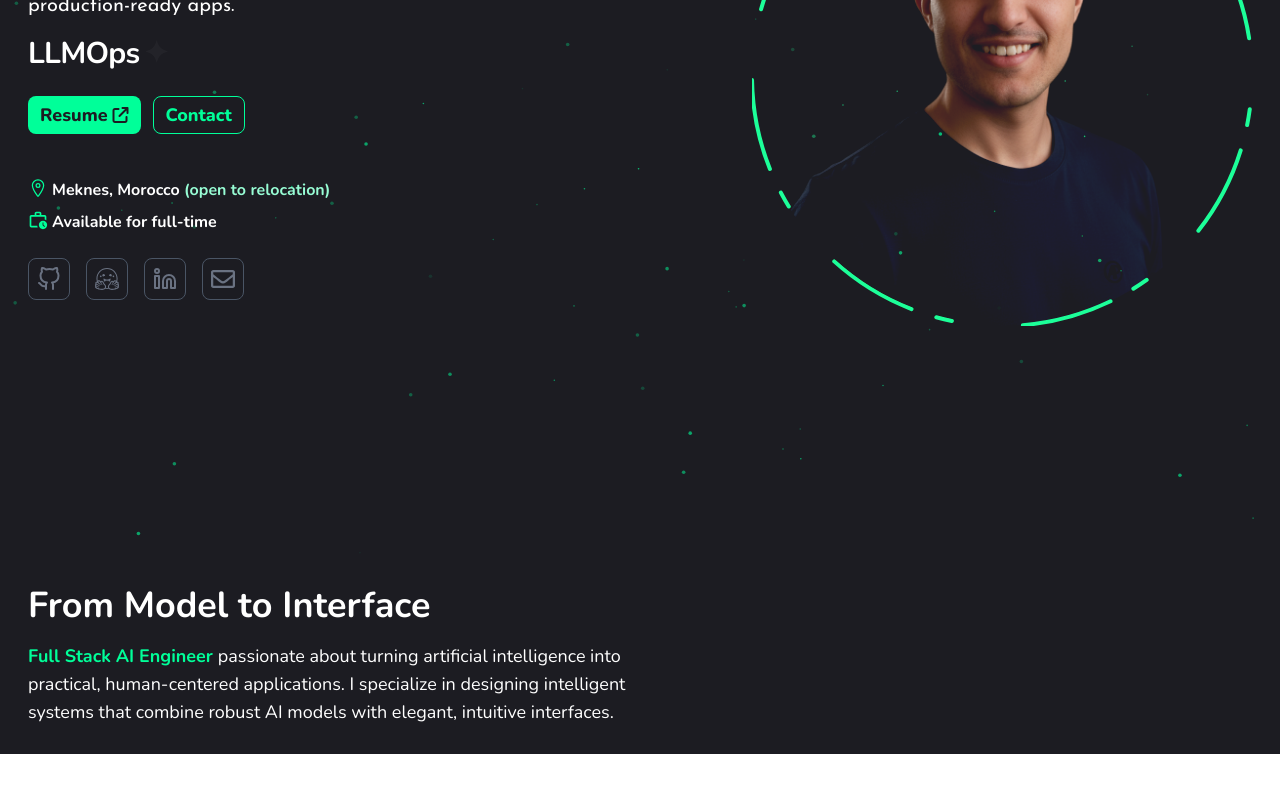
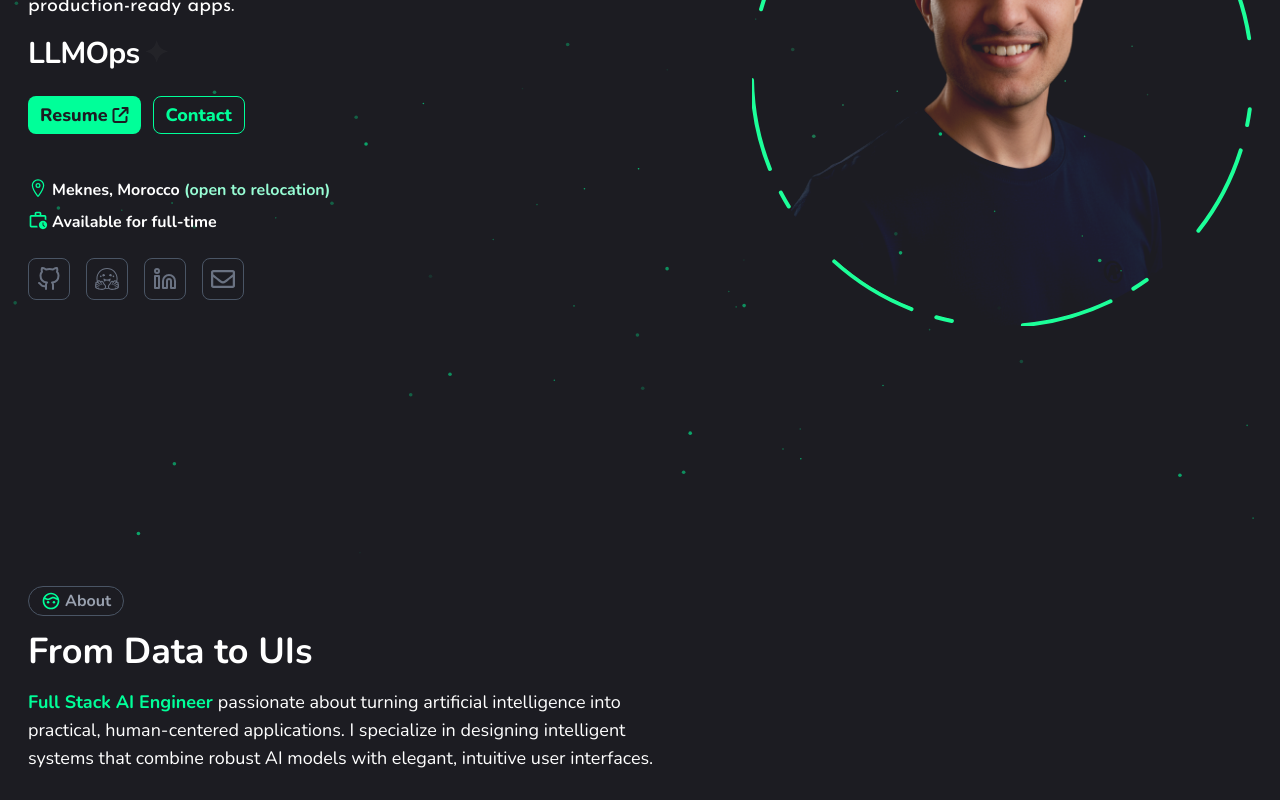
Before and after one commit to ITSAIDI/myPortfolio, a React (Vite) app: page / in a window 1280 px wide. Shown: the part 242-1042 px from the top of the page. Before the commit the page ends 996 px from the top, so only its background shows below. Built offline with nearby package versions, Linux system fonts and the light colour scheme.

Commit message:
Final updates for Today

```diff
--- a/src/pages/About.tsx
+++ b/src/pages/About.tsx
@@ -1,19 +1,37 @@
 import { InteractiveGridPattern } from "@/components/ui/BG2"
-
-
+import { delay, motion } from "framer-motion";
+import { BiFace } from "react-icons/bi";
 
 
 export default function About() {
+  const fadInAnimation = {
+    initial : {opacity : 0},
+    whileInView : {opacity : 1},
+  }
  return (
     <div className="relative bg-black1 h-fit" id="about">
-      {/* About text */}
+
       <div className="relative z-10 text-white font-nunito flex flex-col gap-4 p-7 max-w-[700px]">
-        <h1 className="text-xl font-bold lg:text-4xl">From Model to Interface</h1>
-        <p className="lg:text-lg max-w-[700px]">
+        {/* Badge */}
+        <div className="border border-gray-600 w-fit rounded-full px-3 py-0.5 text-gray-400
+        flex flex-row gap-1 items-center font-bold ">
+           <BiFace className="text-green1 text-xl"/>
+           <h1>About</h1>
+        </div>
+
+        {/* About text */}
+        <motion.h1
+        {...fadInAnimation}
+        transition={{duration: 1,delay:0.5}}
+        className="text-xl font-bold lg:text-4xl">From Data to UIs</motion.h1>
+        <motion.p
+        {...fadInAnimation}
+        transition={{duration: 1,delay:0.8}}
+        className="lg:text-lg max-w-[700px]">
           <span className="font-bold text-green1">Full Stack AI Engineer </span>
           passionate about turning artificial intelligence into practical, human-centered applications.
-          I specialize in designing intelligent systems that combine robust AI models with elegant, intuitive interfaces.
-        </p>
+          I specialize in designing intelligent systems that combine robust AI models with elegant, intuitive user interfaces.
+        </motion.p>
       </div>
 
       <InteractiveGridPattern
```
